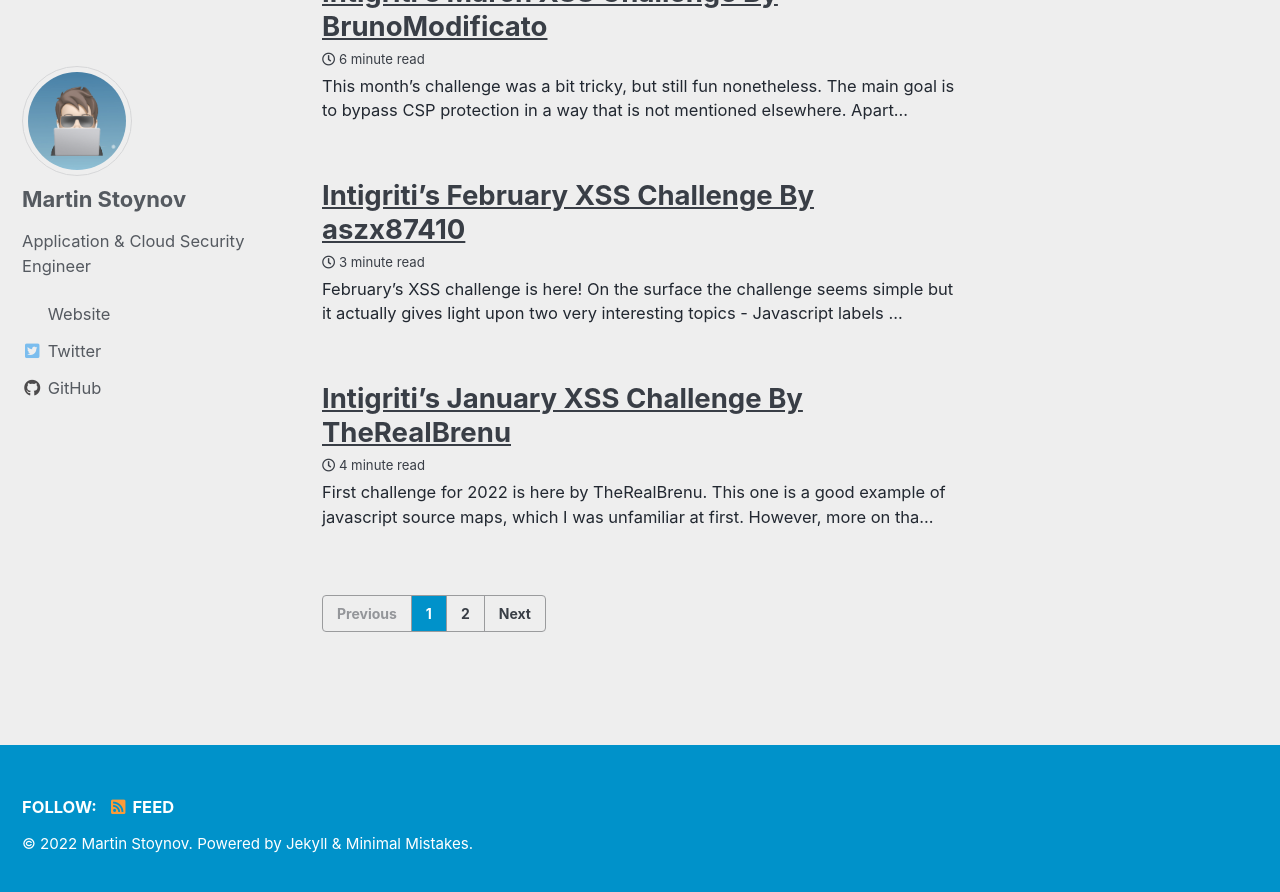
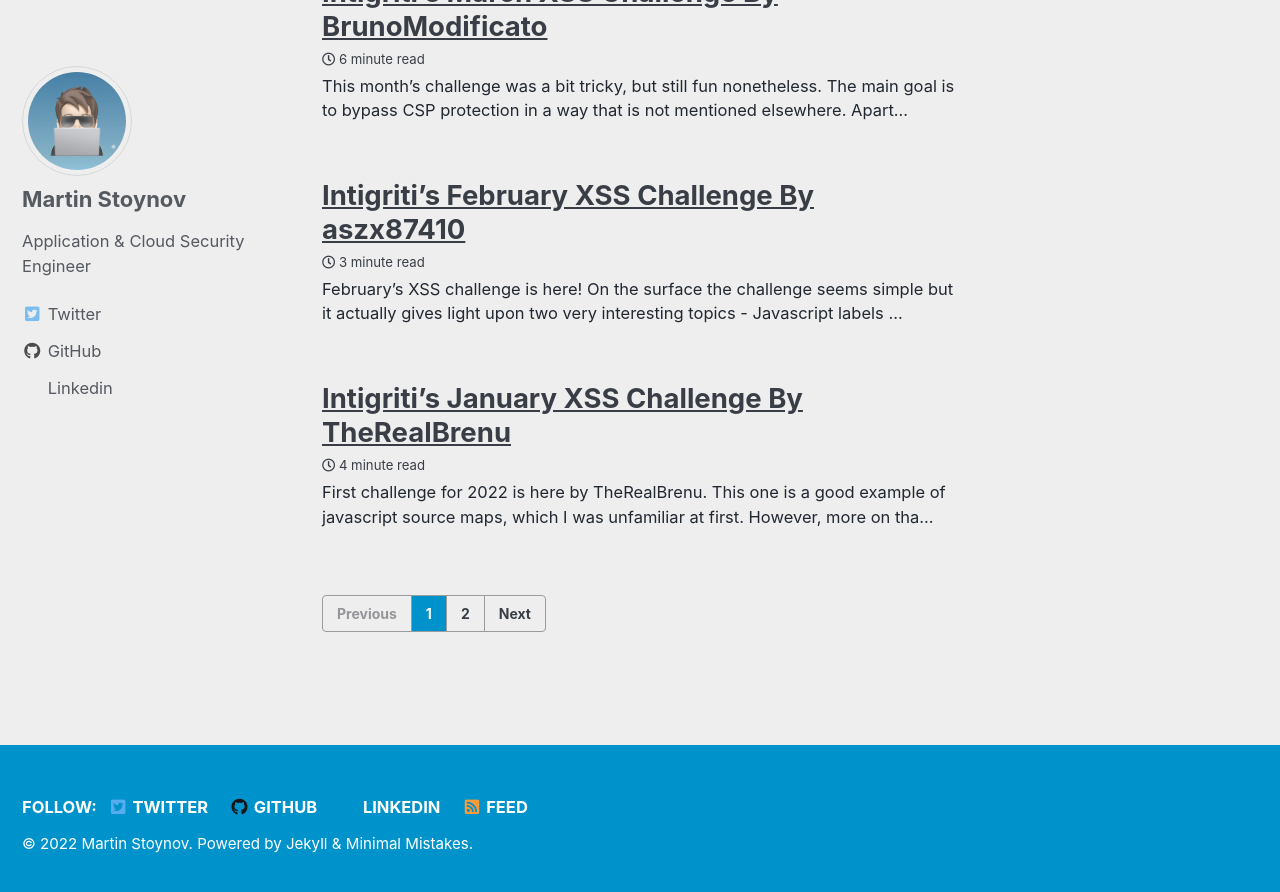
Before and after one commit to martinstnv/challenges, a Jekyll site: the page built from index.html, in a window 1280 px wide and 900 px high, scrolled down 599 px. Shown: the top 892 px of the window. Built offline with Jekyll 4.4.1, drawn with Linux system fonts in a browser that asks for light colours; cached includes are drawn as plain includes; the list of posts is cut into pages by our own code.

Commit message:
improving socials

```diff
--- a/_config.yml
+++ b/_config.yml
@@ -107,49 +107,29 @@
   name             : "Martin Stoynov"
   avatar           : "/assets/images/avatar.jpeg"
   bio              : "Application & Cloud Security Engineer"
-  location         :
-  email            :
   links:
-    - label: "Email"
-      icon: "fas fa-fw fa-envelope-square"
-      # url: "mailto:your.name@email.com"
-    - label: "Website"
-      icon: "fas fa-fw fa-linkedin"
-      url: "https://www.linkedin.com/in/martinstnv/"
     - label: "Twitter"
       icon: "fab fa-fw fa-twitter-square"
       url: "https://twitter.com/martinstnv"
-    - label: "Facebook"
-      icon: "fab fa-fw fa-facebook-square"
-      # url: "https://facebook.com/"
     - label: "GitHub"
       icon: "fab fa-fw fa-github"
       url: "https://github.com/martinstnv"
-    - label: "Instagram"
-      icon: "fab fa-fw fa-instagram"
-      # url: "https://instagram.com/"
+    - label: "Linkedin"
+      icon: "fas fa-fw fa-linkedin-in"
+      url: "https://www.linkedin.com/in/martinstnv/"
 
 # Site Footer
 footer:
   links:
     - label: "Twitter"
       icon: "fab fa-fw fa-twitter-square"
-      # url:
-    - label: "Facebook"
-      icon: "fab fa-fw fa-facebook-square"
-      # url:
+      url: "https://twitter.com/martinstnv"
     - label: "GitHub"
       icon: "fab fa-fw fa-github"
-      # url:
-    - label: "GitLab"
-      icon: "fab fa-fw fa-gitlab"
-      # url:
-    - label: "Bitbucket"
-      icon: "fab fa-fw fa-bitbucket"
-      # url:
-    - label: "Instagram"
-      icon: "fab fa-fw fa-instagram"
-      # url:
+      url: "https://github.com/martinstnv"
+    - label: "Linkedin"
+      icon: "fas fa-fw fa-linkedin-in"
+      url: "https://www.linkedin.com/in/martinstnv/"
 
 
 # Reading Files
```
